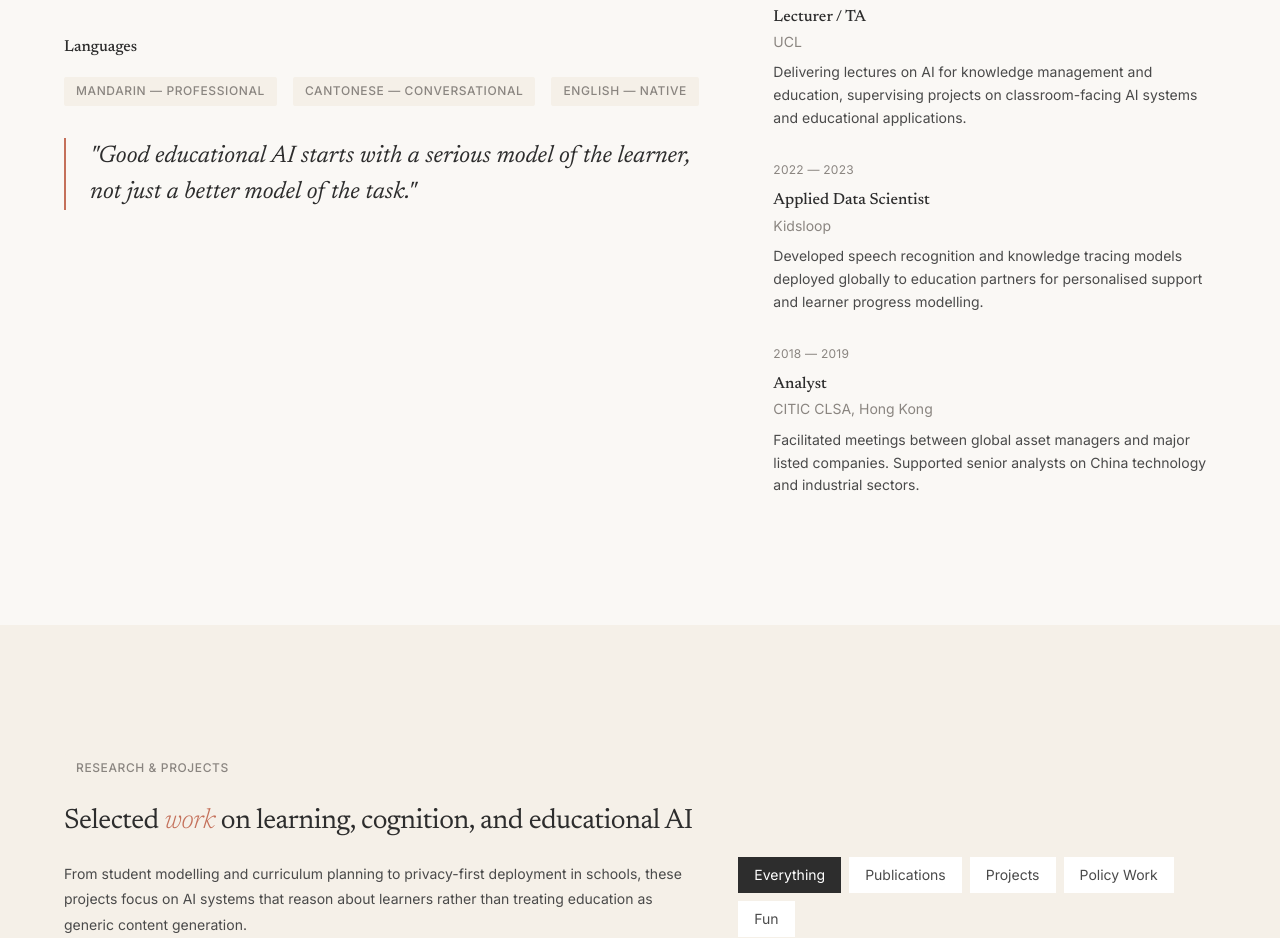
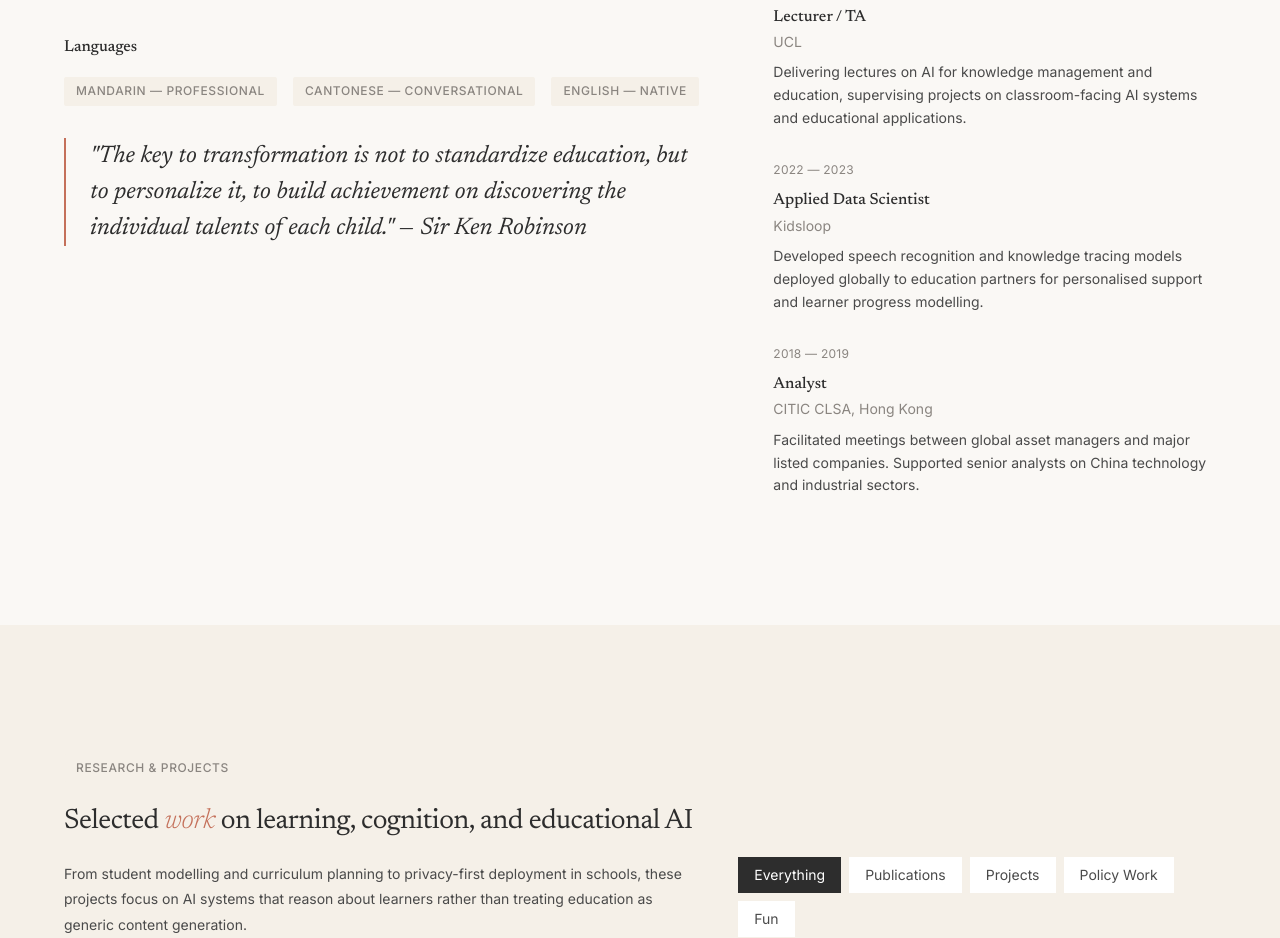
Before and after one commit to norris-mos/maxonorris, a React (Vite) app in the folder app/: page / in a window 1280 px wide. Shown: the part 1640-2578 px from the top of the page. Built offline with nearby package versions, Linux system fonts and the light colour scheme.

Commit message:
added quote

```diff
--- a/app/src/components/sections/About.tsx
+++ b/app/src/components/sections/About.tsx
@@ -124,8 +124,9 @@ const About = () => {
 
               {/* Quote */}
               <blockquote className="reveal-item section-reveal pull-quote mt-12">
-                "Good educational AI starts with a serious model of the learner,
-                not just a better model of the task."
+                "The key to transformation is not to standardize education, but to
+                personalize it, to build achievement on discovering the individual
+                talents of each child." — Sir Ken Robinson
               </blockquote>
             </div>
 
```
